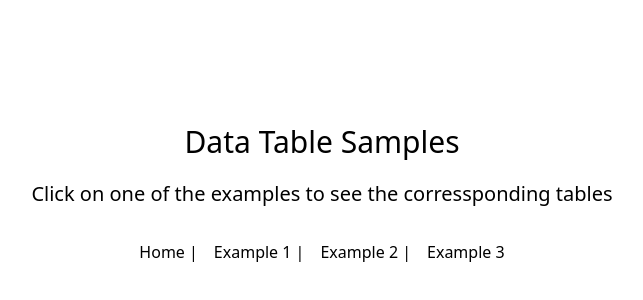
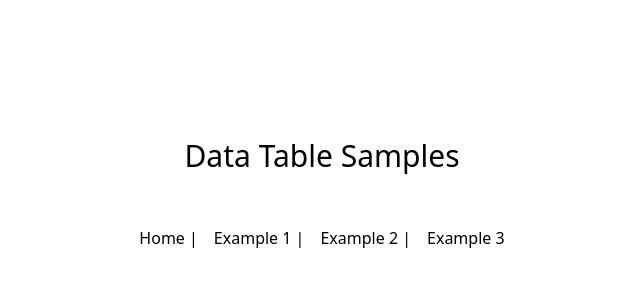
Before and after one commit to Yashita1512/ReusableTableComponent, a React (Vite) app: page / in a window 1280 px wide. Shown: the part 216-516 px from the top of the page, without its empty margins (318-961 px from the left). Built offline with nearby package versions, Linux system fonts and the light colour scheme.

Commit message:
Fixed routes

```diff
--- a/src/App.tsx
+++ b/src/App.tsx
@@ -18,7 +18,7 @@ const Content: React.FC = () => {
   return (
     <div className='h-screen flex flex-col justify-center'>
       <h1 className="p-5 text-3xl text-center">Data Table Samples</h1>
-      {location.pathname === "/" && <p className="text-xl text-center">Click on one of the examples to see the corressponding tables</p>}
+      {location.pathname === "/ReusableTableComponent" && <p className="text-xl text-center">Click on one of the examples to see the corressponding tables</p>}
       <nav className="flex justify-center gap-4 pt-8">
         <Link to="/ReusableTableComponent">Home |</Link>
         <Link to="/ReusableTableComponent/example1">Example 1 |</Link>
```
